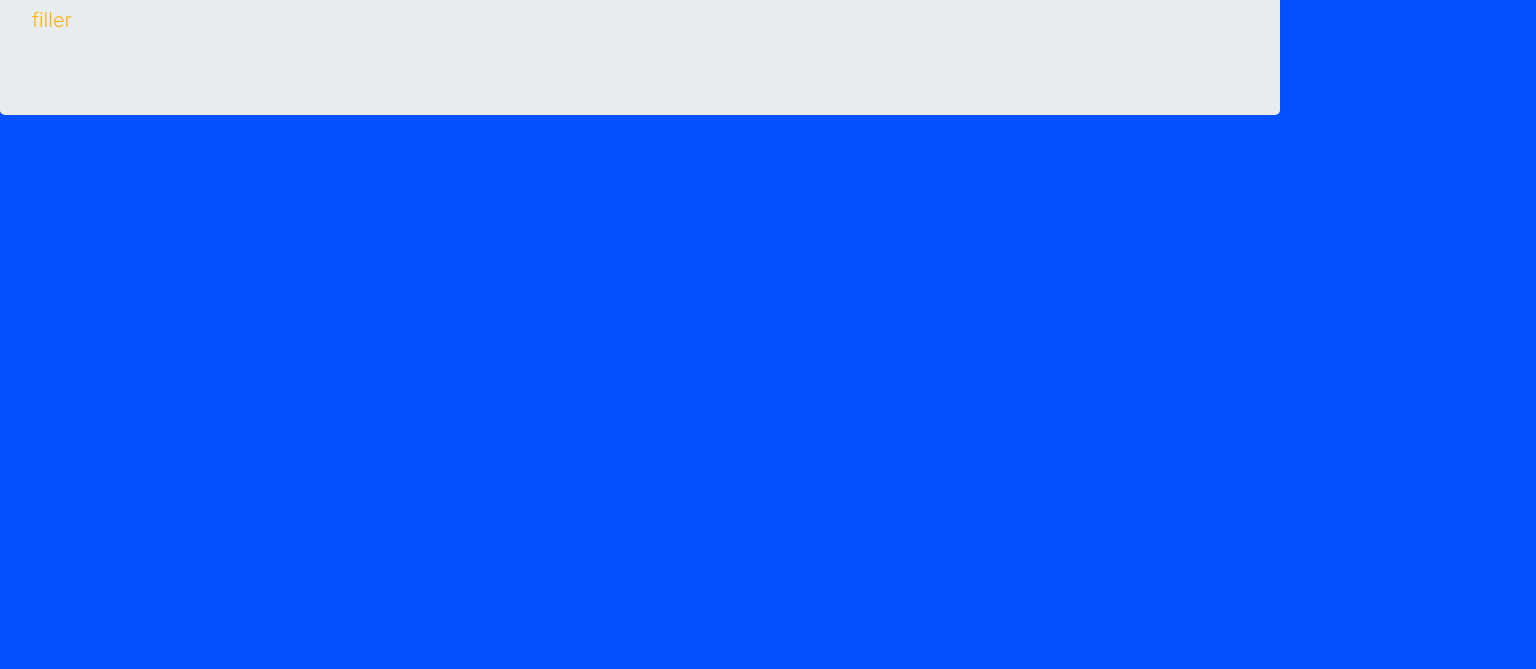
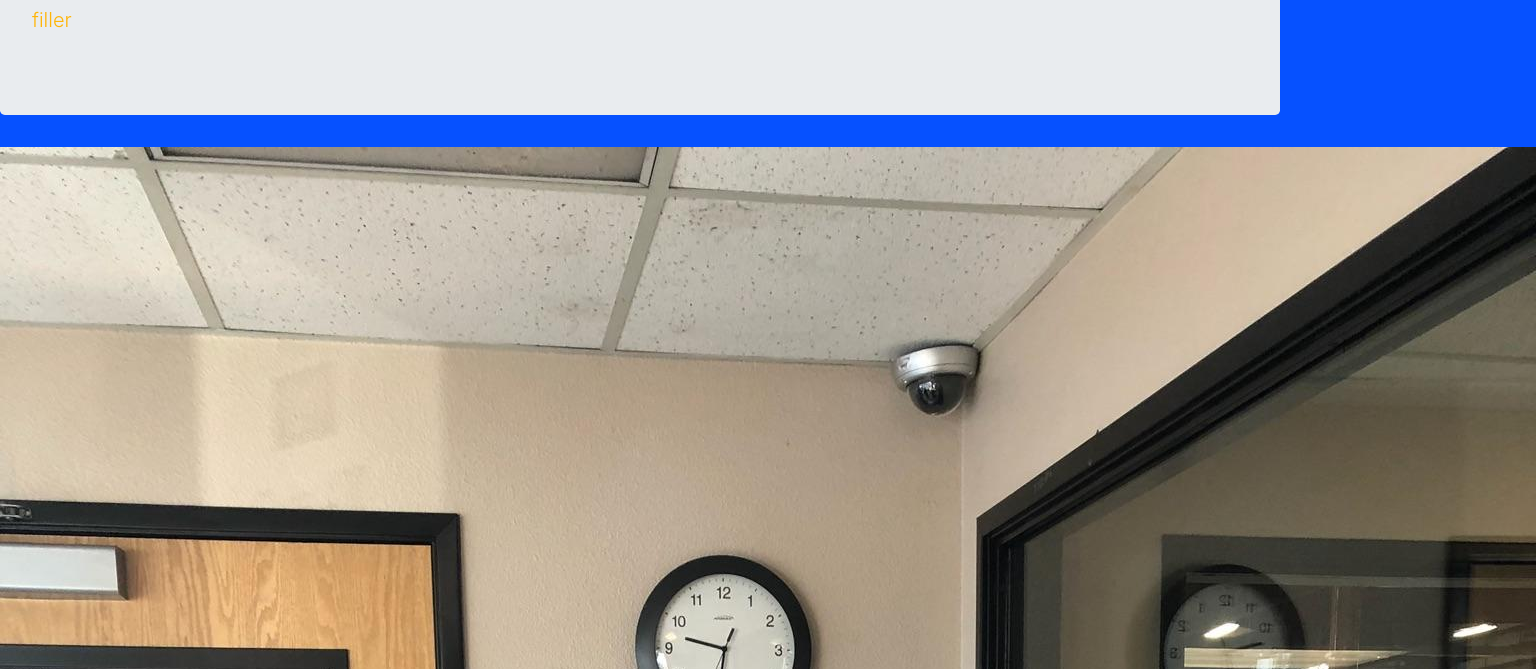
Before and after one commit to Nathanbn123/Portfolio-landing-page, a plain HTML site: page index.html in a window 1280 px wide. Shown: the part 115-784 px from the top of the page, 1536 px wide, since content can reach past the window. Drawn offline with Linux system fonts and the light colour scheme.

Commit message:
it will add an image folder, close jumbotron div to prevent more confusion and add an image of myself

```diff
--- a/index.html
+++ b/index.html
@@ -8,8 +8,10 @@
     <div class="jumbotron">
       <h1>Welcome to Nathan's Portfolio!</h1>
        <p class="lead">filler</p>
+    </div>
   </head>
   <body>
+    <img src="img/me.jpg" alt="an image of the author, me">
 
   </body>
 </html>
```
Also changed, not shown: img/me.jpg (added).
